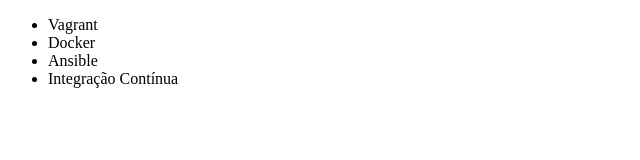
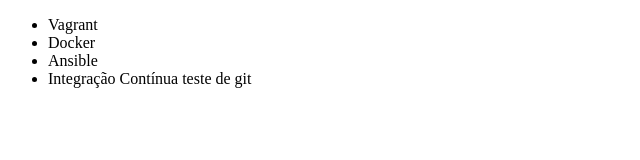
Before and after one commit to luizprime/teste, a plain HTML site: page index.html in a window 1280 px wide. Shown: the full height of the page, 0-640 px from the left. Drawn offline with Linux system fonts and the light colour scheme.

Commit message:
alterando o curso no index.html

```diff
--- a/index.html
+++ b/index.html
@@ -9,7 +9,7 @@
         <li>Vagrant</li>
         <li>Docker</li>
         <li>Ansible</li>
-        <li>Integração Contínua</li>
+        <li>Integração Contínua teste de git</li>
     </ul>
 </body>
 </html>
```
